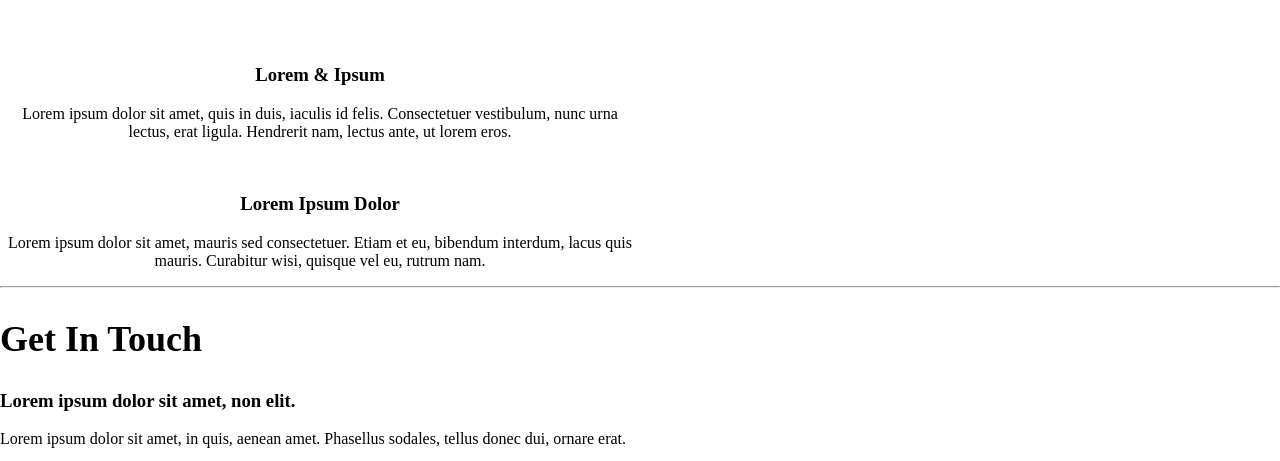
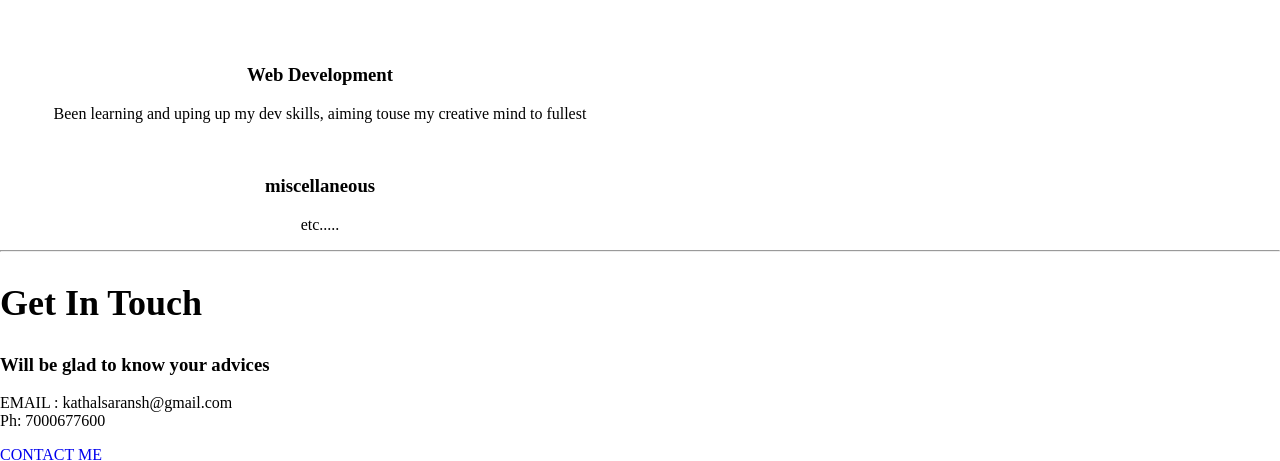
Before and after one commit to SaranshOp/PortFolio-Websites, a plain HTML site: page Frontend/index.html in a window 1280 px wide. Shown: the part 1029-1490 px from the top of the page. Drawn offline with Linux system fonts and the light colour scheme.

Commit message:
Update index.html

```diff
--- a/Frontend/index.html
+++ b/Frontend/index.html
@@ -36,22 +36,22 @@
           <div class="skill-row">
             <img class="" src="" alt="">
             <div class="t2">
-              <h3>Lorem & Ipsum</h3>
-              <p>Lorem ipsum dolor sit amet, quis in duis, iaculis id felis. Consectetuer vestibulum, nunc urna lectus, erat ligula. Hendrerit nam, lectus ante, ut lorem eros.</p>
+              <h3>Web Development </h3>
+              <p> Been learning and uping up my dev skills, aiming touse my creative mind to fullest </p>
             </div>
 
           </div>
           <div class="skill-row">
             <img class="" src="" alt="">
-            <h3>Lorem Ipsum Dolor</h3>
-            <p>Lorem ipsum dolor sit amet, mauris sed consectetuer. Etiam et eu, bibendum interdum, lacus quis mauris. Curabitur wisi, quisque vel eu, rutrum nam.</p>
+            <h3>miscellaneous</h3>
+            <p>etc.....</p>
           </div>
         </div>
         <hr>
         <div class="contact-me">
           <h2>Get In Touch</h2>
-          <h3>Lorem ipsum dolor sit amet, non elit.</h3>
-          <p>Lorem ipsum dolor sit amet, in quis, aenean amet. Phasellus sodales, tellus donec dui, ornare erat.</p>
+          <h3>Will be glad to know your advices</h3>
+          <p> EMAIL : kathalsaransh@gmail.com  <br>  Ph: 7000677600 </p>
           <a class="btn" href="mailto:name@email.com">CONTACT ME</a>
         </div>
       </div>
```
